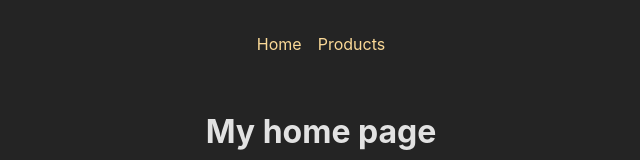
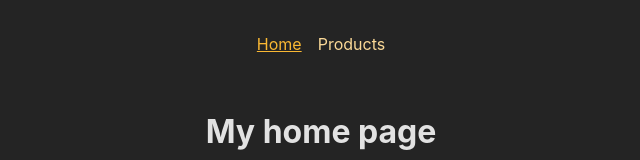
Before and after one commit to lairaalmas/udemy-simple-routing-app, a React (Create React App) app: page / in a window 1280 px wide. Shown: the top 160 px of the page, without its empty margins (319-959 px from the left). Built offline with nearby package versions, Linux system fonts and the light colour scheme.

Commit message:
using NavLink instead of Link

```diff
--- a/src/components/MainNavigation.js
+++ b/src/components/MainNavigation.js
@@ -1,4 +1,4 @@
-import { Link } from "react-router-dom";
+import { Link, NavLink } from "react-router-dom";
 
 import classes from "./MainNavigation.module.css";
 
@@ -8,10 +8,25 @@
       <nav>
         <ul className={classes.list}>
           <li>
-            <Link to="./">Home</Link>
+            <NavLink
+              to="./"
+              className={({ isActive }) =>
+                isActive ? classes.active : undefined
+              }
+              end
+            >
+              Home
+            </NavLink>
           </li>
           <li>
-            <Link to="./products">Products</Link>
+            <NavLink
+              to="./products"
+              className={({ isActive }) =>
+                isActive ? classes.active : undefined
+              }
+            >
+              Products
+            </NavLink>
           </li>
         </ul>
       </nav>
```
